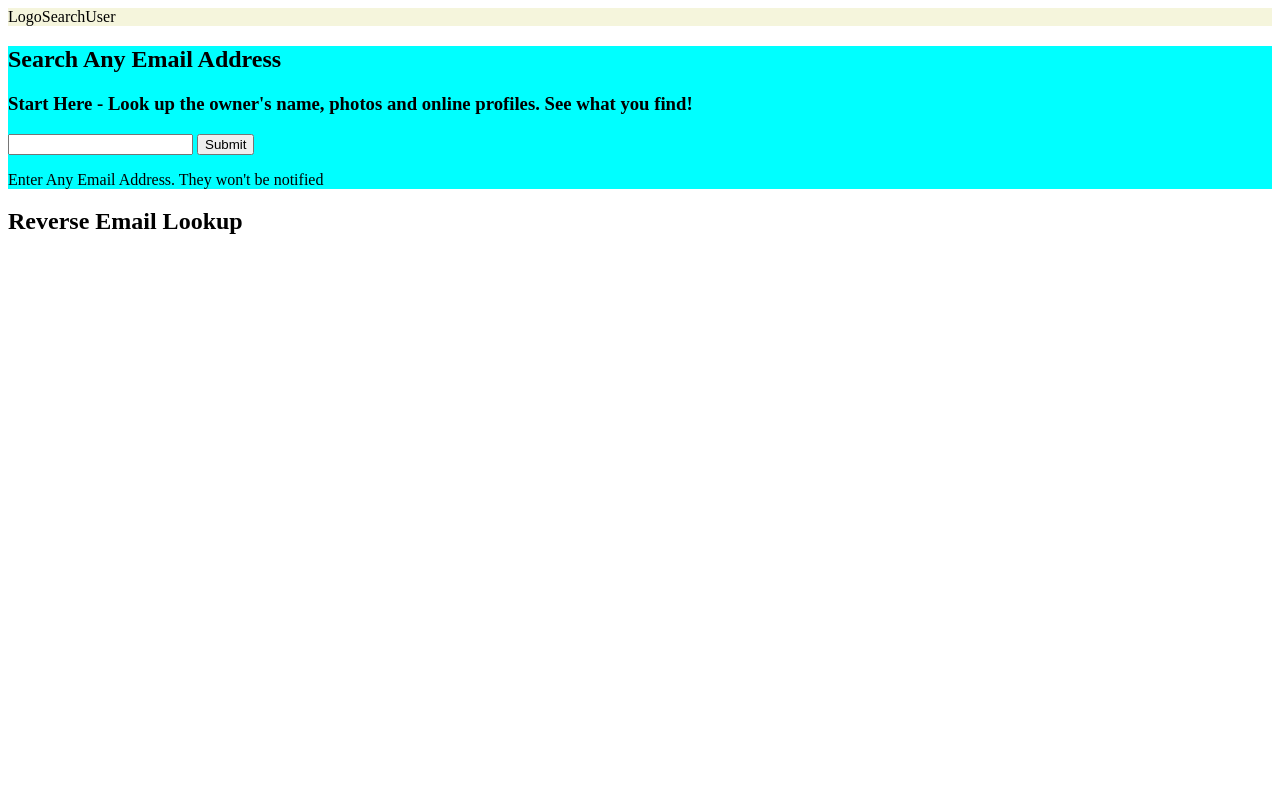
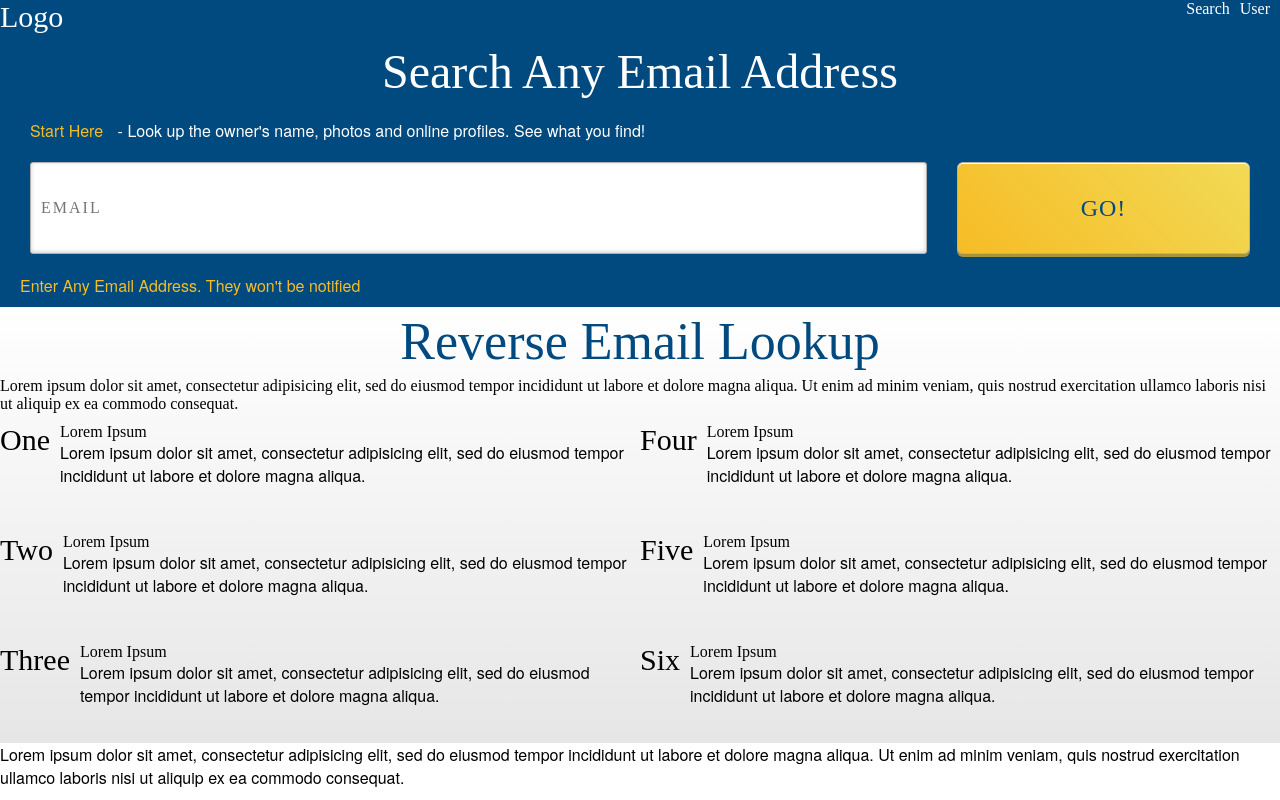
Before and after one commit to samueljshih/LTV, a PHP site: page / in a window 1280 px wide. Run offline with PHP 8.4, Linux system fonts and the light colour scheme.

Commit message:
Added html skeleton for landing page and started css

```diff
--- a/css/landing-page.css
+++ b/css/landing-page.css
@@ -1,9 +1,166 @@
+/* CSS reset */
+body,div,dl,dt,dd,ul,ol,li,h1,h2,h3,h4,h5,h6,pre,form,fieldset,input,textarea,p,blockquote,th,td {
+    margin:0;
+    padding:0;
+}
+html,body {
+    margin:0;
+    padding:0;
+}
+table {
+    border-collapse:collapse;
+    border-spacing:0;
+}
+fieldset,img {
+    border:0;
+}
+input{
+    border:1px solid #b0b0b0;
+    padding:3px 5px 4px;
+    color:#979797;
+    width:190px;
+}
+address,caption,cite,code,dfn,th,var {
+    font-style:normal;
+    font-weight:normal;
+}
+ol,ul {
+    list-style:none;
+}
+caption,th {
+    text-align:left;
+}
+h1,h2,h3,h4,h5,h6 {
+    font-size:100%;
+    font-weight:normal;
+}
+q:before,q:after {
+    content:'';
+}
+
+/* Global */
+p {
+    font-family: HelveticaNeue;
+}
+
+body {
+    margin: 0;
+}
+
 /* Navigation */
 .nav {
-    background-color: beige;
-    display: flex;;
+    background-color: #004A80;
+    display: flex;
+    color: #FFFFFF;
+    justify-content: space-between
+}
+
+.nav-logo {
+    font-size: 30px;
+}
+
+.nav-icons {
+    display:flex;
+}
+
+.nav-icon {
+    margin-right: 10px;
 }
 
 .search {
-    background-color: aqua;
+    background-color: #004A80;
 }
+
+.search * {
+    color: #FFFFFF;
+    margin: 0 10px;
+    padding: 10px;
+}
+
+/* Title */
+.title {
+    font-family: HelveticaNeue-Bold;
+    font-size: 48px;
+    color: #FFFFFF;
+    letter-spacing: 0;
+    text-align: center;
+}
+
+/* Input */
+.email-input {
+    background: #FFFFFF;
+    box-shadow: inset 0 -1px 4px 0 rgba(0,0,0,0.20);
+    border-radius: 3px;
+    width: 75%;
+    margin-right: 20px;
+    height: 70px;
+    font-family: HelveticaNeue-Bold;
+    font-size: 16px;
+    color: #9B9B9B;
+    letter-spacing: 2px;
+    line-height: 18px;
+}
+
+.submit-btn {
+    background-image: linear-gradient(225deg, #F2DA56 0%, #F6BC25 100%);
+    box-shadow: 0 3px 0 0 #A6953B, inset 0 1px 0 0 #FFFFFF;
+    border-radius: 6px;
+    width: 25%;
+    font-family: HelveticaNeue-Bold;
+    font-size: 24px;
+    color: #004A80;
+    letter-spacing: 1px;
+    text-align: center;
+}
+
+.search-email-form {
+    display: flex;
+}
+
+.start-here {
+    margin: 0
+}
+
+/* Colors */
+.yellow {
+    color: #F6BC25;
+}
+
+/* Reverse Email Lookup Section */
+
+.reverse-email-lookup {
+    display: flex;
+    flex-direction: column;
+    background-image: linear-gradient(0deg, #E6E6E6 0%, #FFFFFF 100%);}
+
+.reverse-title {
+    font-family: HelveticaNeue-Bold;
+    font-size: 52px;
+    color: #004A80;
+    letter-spacing: 0;
+    text-align: center;
+    line-height: 70px;
+}
+
+.steps {
+    display: flex;
+    width: 100%;
+}
+
+.column {
+    flex: 50%;
+}
+
+.point {
+    display: flex;
+    height: 100px;
+    margin-top: 10px;
+}
+
+.point-left {
+    font-size: 30px;
+}
+
+.point-right {
+    margin-left: 10px;
+}
--- a/index.html
+++ b/index.html
@@ -8,24 +8,77 @@
 </head>
 <body>
     <nav class="nav">
-        <div>Logo</div>
-        <div>Search</div>
-        <div>User</div>
+        <div class="nav-logo">Logo</div>
+        <div class="nav-icons">
+            <div class="nav-icon">Search</div>
+            <div class="nav-icon">User</div>
+        </div>
     </nav>
 
     <section class="search">
-        <h1>Search Any Email Address</h1>
-        <h3>Start Here - Look up the owner's name, photos and online profiles. See what you find!</h2>
-        <form action="/action_page.php">
-            <input type="email" name="email">
-            <input type="submit" value="Submit">
+        <h1 class="title">Search Any Email Address</h1>
+        <p><span class="start-here yellow">Start Here</span> - Look up the owner's name, photos and online profiles. See what you find!</h2>
+        <form action="/action_page.php" class="search-email-form">
+            <input type="email" name="email" class="email-input" placeholder="EMAIL">
+            <input type="submit" value="GO!" class="submit-btn">
         </form>
-        <p>Enter Any Email Address. They won't be notified</p>
+        <p class="yellow">Enter Any Email Address. They won't be notified</p>
      </section>
 
-     <section>
-         <h1>Reverse Email Lookup</h1>
+     <section class="reverse-email-lookup">
+         <h1 class="reverse-title">Reverse Email Lookup</h1>
+        <div>Lorem ipsum dolor sit amet, consectetur adipisicing elit, sed do eiusmod tempor incididunt ut labore et dolore magna aliqua. Ut enim ad minim veniam, quis nostrud exercitation ullamco laboris nisi ut aliquip ex ea commodo consequat.</div>
+        <div class="steps row">
+            <div class="column">
+                <div class="point">
+                    <div class="point-left">One</div>
+                    <div class="point-right">
+                        <h3>Lorem Ipsum</h3>
+                        <p>Lorem ipsum dolor sit amet, consectetur adipisicing elit, sed do eiusmod tempor incididunt ut labore et dolore magna aliqua.</p>
+                    </div>
+                </div>
+                <div class="point">
+                    <div class="point-left">Two</div>
+                    <div class="point-right">
+                        <h3>Lorem Ipsum</h3>
+                        <p>Lorem ipsum dolor sit amet, consectetur adipisicing elit, sed do eiusmod tempor incididunt ut labore et dolore magna aliqua.</p>
+                    </div>
+                </div>
+                <div class="point">
+                    <div class="point-left">Three</div>
+                    <div class="point-right">
+                        <h3>Lorem Ipsum</h3>
+                        <p>Lorem ipsum dolor sit amet, consectetur adipisicing elit, sed do eiusmod tempor incididunt ut labore et dolore magna aliqua.</p>
+                    </div>
+                </div>
+            </div>
+            <div class="column">
+                <div class="point">
+                    <div class="point-left">Four</div>
+                    <div class="point-right">
+                        <h3>Lorem Ipsum</h3>
+                        <p>Lorem ipsum dolor sit amet, consectetur adipisicing elit, sed do eiusmod tempor incididunt ut labore et dolore magna aliqua.</p>
+                    </div>
+                </div>
+                <div class="point">
+                    <div class="point-left">Five</div>
+                    <div class="point-right">
+                        <h3>Lorem Ipsum</h3>
+                        <p>Lorem ipsum dolor sit amet, consectetur adipisicing elit, sed do eiusmod tempor incididunt ut labore et dolore magna aliqua.</p>
+                    </div></div>
+                <div class="point">
+                    <div class="point-left">Six</div>
+                    <div class="point-right">
+                        <h3>Lorem Ipsum</h3>
+                        <p>Lorem ipsum dolor sit amet, consectetur adipisicing elit, sed do eiusmod tempor incididunt ut labore et dolore magna aliqua.</p>
+                    </div>
+                </div>
+            </div>
+        </div>
+     </section>
 
-     </section>
+     <footer>
+         <p>Lorem ipsum dolor sit amet, consectetur adipisicing elit, sed do eiusmod tempor incididunt ut labore et dolore magna aliqua. Ut enim ad minim veniam, quis nostrud exercitation ullamco laboris nisi ut aliquip ex ea commodo consequat.</p>
+     </footer>
 </body>
 </html>
```
